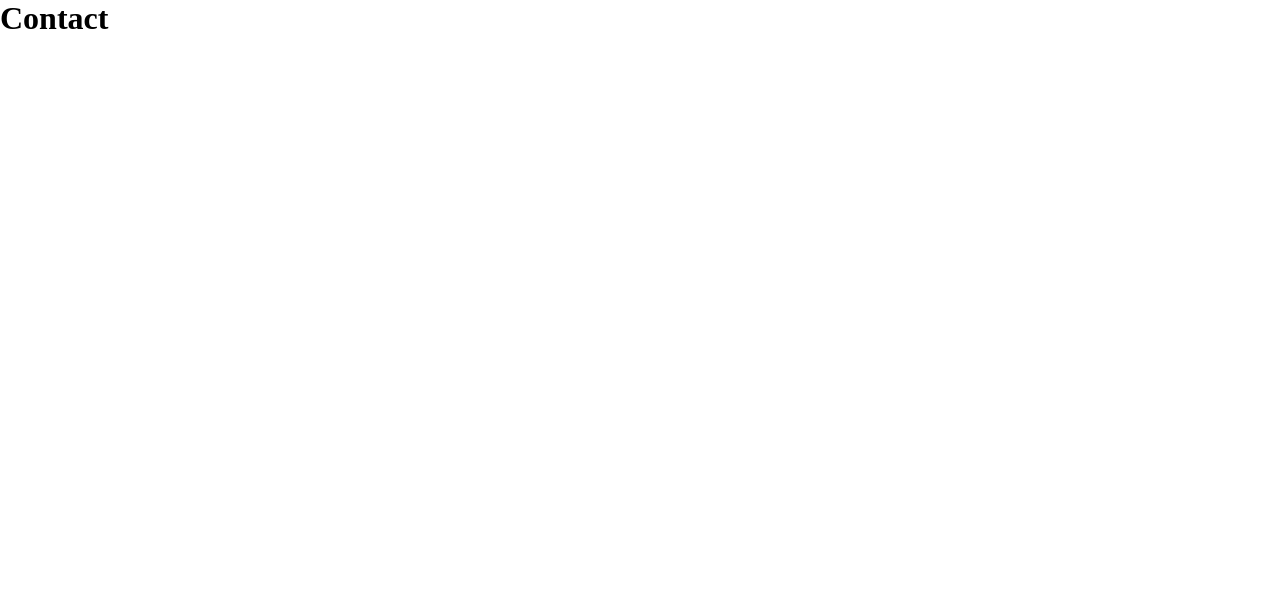
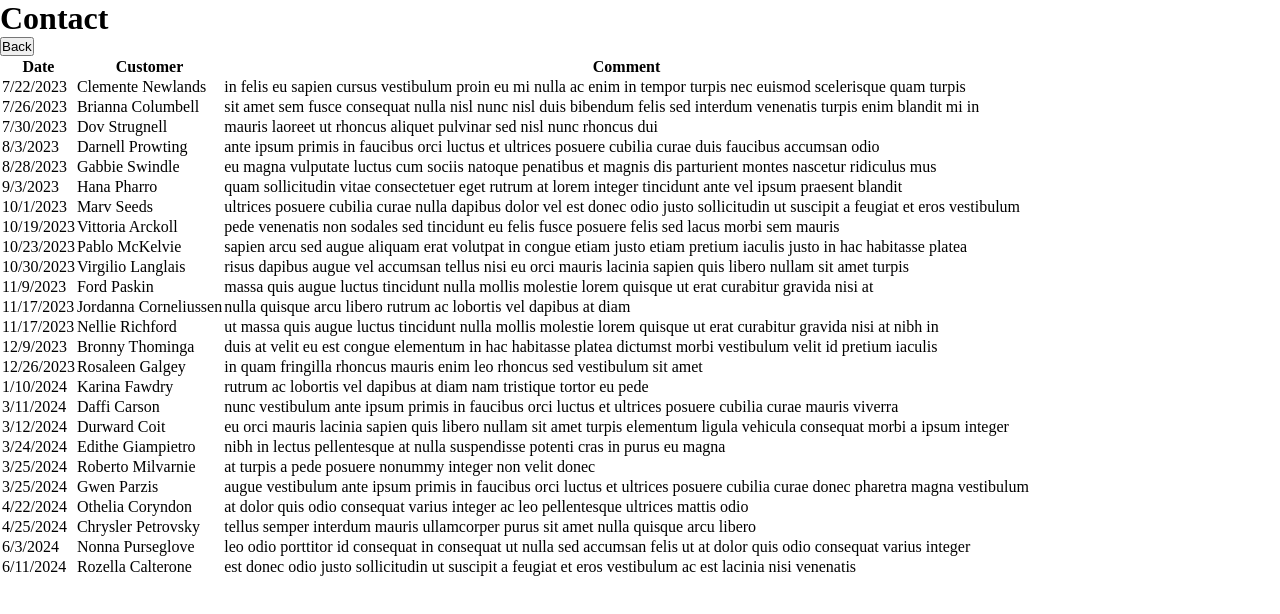
Before and after one commit to Lixcon11/hotel-miranda-dashboard, a React (Vite) app: page /contact in a window 1280 px wide. Shown: the top 614 px of the page. Built offline with nearby package versions, Linux system fonts and the light colour scheme; sample sign-in values are in the browser's storage.

Commit message:
Contact table done, refactored

```diff
--- /dev/null
+++ b/src/functions/sortBy.js
@@ -0,0 +1,38 @@
+const sortBy = (string, data) => {
+
+    let newData = data;
+
+    switch(string) {
+        case "date": newData.sort((a, b) => {
+            let dateA;
+            let dateB;
+            if(a.start_date) {
+                dateA = new Date(a.start_date);
+                dateB = new Date(b.start_date);
+            }
+            else {
+                dateA = new Date(a.date);
+                dateB = new Date(b.date);
+            }
+            return dateA - dateB;
+        })
+            break;
+        case "name": newData.sort((a, b) => {
+            if (a.name < b.name) {
+              return -1;
+            }
+            if (a.name > b.name) {
+              return 1;
+            }
+            return 0;
+        })
+            break;
+        default: null;
+            break;
+    }
+
+    return newData;
+
+}
+
+export { sortBy };
--- a/src/modules/contact/components/Contact.jsx
+++ b/src/modules/contact/components/Contact.jsx
@@ -1,7 +1,19 @@
+import { useState } from "react";
+import contactData from "../data/contactData.json"
+import { Table } from "../../components/Table";
+import { sortBy } from "../../../functions/sortBy";
+import { columns } from "../functions/columns";
+import { Back } from "../../components/Back";
+
 const Contact = () => {
+    let newData = sortBy("date", contactData);
+    const [data, setData] = useState(newData);
+
     return (
         <>
             <h1>Contact</h1>
+            <Back/>
+            <Table data={data} columns={columns}></Table>
         </>
     )
 }
--- /dev/null
+++ b/src/modules/contact/functions/columns.js
@@ -0,0 +1,7 @@
+const columns = [
+    {label: "Date", property: "date"},
+    {label: "Customer", property: "name"},
+    {label: "Comment", property: "comment"}
+];
+
+export { columns }
--- a/src/modules/users/components/Users.jsx
+++ b/src/modules/users/components/Users.jsx
@@ -3,29 +3,11 @@ import { useEffect, useState } from "react";
 import { Table } from "../../components/Table";
 import { NavLink } from "react-router-dom";
 import { Back } from "../../components/Back";
+import { sortBy } from "../../../functions/sortBy";
 
 const Users = () => {
-    const [sortBy, setSortBy] = useState ("name");
-    let newData = userData;
-
-    if(sortBy === "name") {
-        newData.sort(function (a, b) {
-            if (a.name < b.name) {
-              return -1;
-            }
-            if (a.name > b.name) {
-              return 1;
-            }
-            return 0;
-        });
-    }
-    else if (sortBy === "date") {
-        newData.sort(function(a, b) {
-            let dateA = new Date(a.start_date);
-            let dateB = new Date(b.start_date);
-            return dateA - dateB;
-        });
-    }
+    const [sort, setSort] = useState ("name");
+    let newData = sortBy(sort, userData);
     const [data, setData] = useState(newData);
     const [filter, setFilter] = useState ();
     const columns = [
@@ -65,7 +47,7 @@ const Users = () => {
         }
 
         setData(otherData);
-    }, [filter, sortBy])
+    }, [filter])
 
     return (
         <>
@@ -78,8 +60,8 @@ const Users = () => {
             <button onClick={() => setFilter("active")}>Active</button>
             <button onClick={() => setFilter("inactive")}>Inactive</button>
             <br/>
-            <button onClick={() => setSortBy("date")}>Start Date</button>
-            <button onClick={() => setSortBy("name")}>Name</button>
+            <button onClick={() => setSort("date")}>Start Date</button>
+            <button onClick={() => setSort("name")}>Name</button>
             <Table data={data} columns={columns}></Table>
         </>
     )
```
